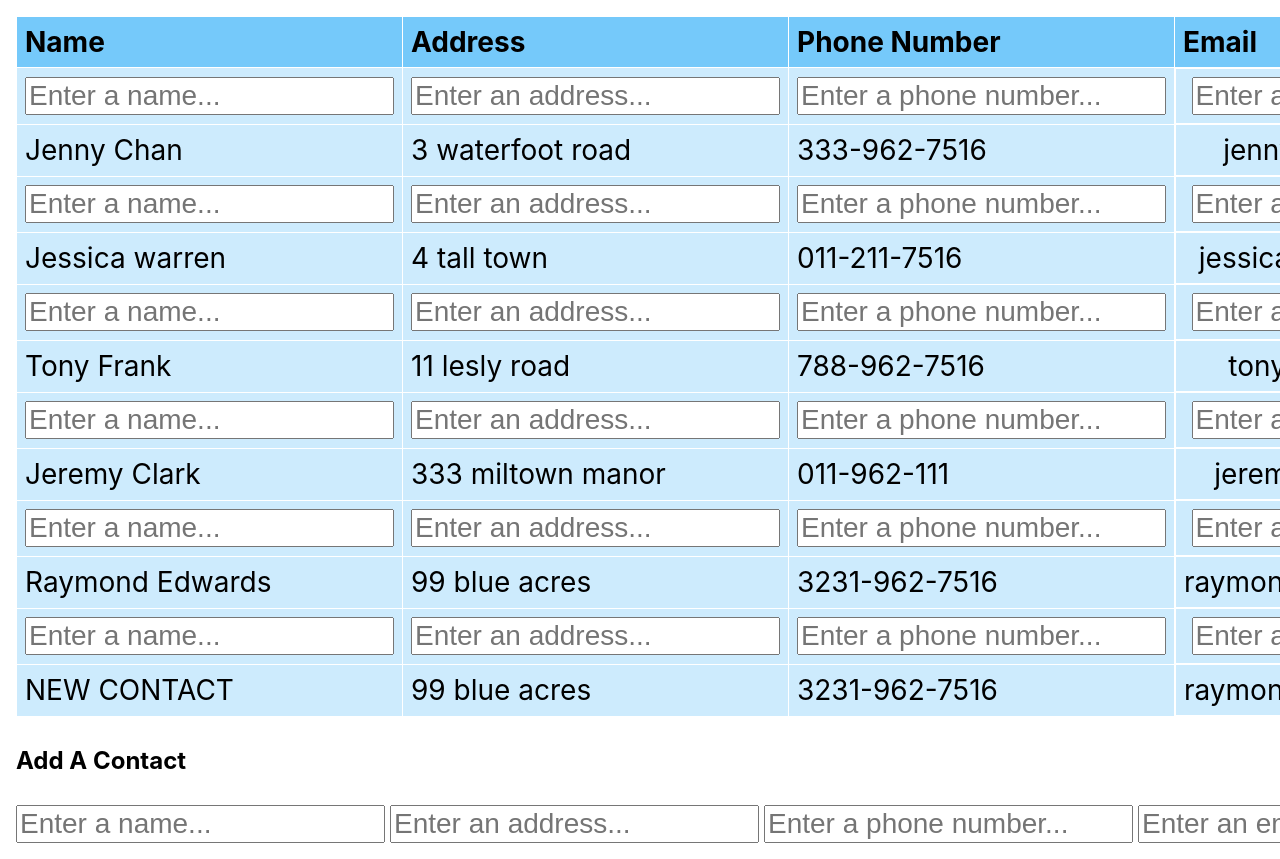
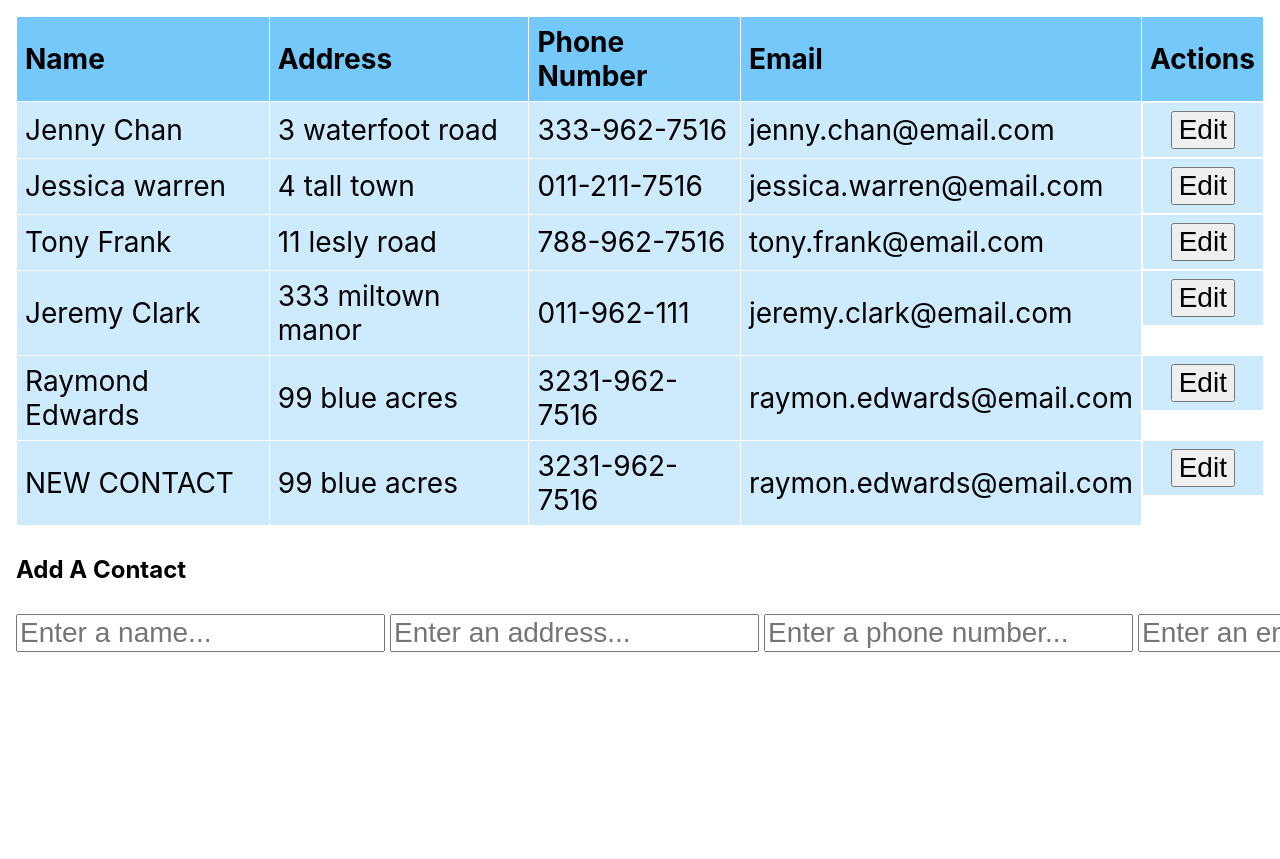
Before and after one commit to jdh2021/react-table, a React (Create React App) app: page / in a window 1280 px wide. Shown: the top 859 px of the page. After the commit the page ends 800 px from the top, so only its background shows below. Built offline with nearby package versions, Linux system fonts and the light colour scheme.

Commit message:
added edit and save buttons. added state variables and functions to handle changing editable row.

```diff
--- a/src/App.js
+++ b/src/App.js
@@ -7,15 +7,26 @@ import ReadOnlyRow from './components/ReadOnlyRow';
 
 const App = () => {
   const [contacts, setContacts] = useState(data);
-  // store form values in state as object, update value as user types
+
+  // store form values in state as object, hold form data when adding a new contact
   const [addFormData, setAddFormData] = useState({
+    fullName: '',
+    address: '',
+    phoneNumber: '',
+    email: '',
+  });
+
+  // hold form data when editing a given contact
+  const [editFormData, setEditFormData] = useState({
     fullName: '',
     address: '',
     phoneNumber: '',
     email: '',
   })
 
-  // easier to add new values to form
+  // if edit contact id is null, user isn't editing a row. component rerenders b/c state changes
+  const [editContactId, setEditContactId] = useState(null);
+
   const handleAddFormChange = (event) => {
     console.log('in handleAddFormChange');
     event.preventDefault();
@@ -26,11 +37,21 @@ const App = () => {
     setAddFormData(newFormData);
   }
 
+  // store form data
+  const handleEditFormChange = (event) => {
+    event.preventDefault();
+    const fieldName = event.target.getAttribute('name'); // get name of input user has changed
+    const fieldValue = event.target.value; // get value
+    const newFormData = {...editFormData}; // make copy of existing form data so it can be changed w/o mutating state
+    newFormData[fieldName] = fieldValue; // update newFormData object. fieldName is key. fieldValue is property.
+    setEditFormData(newFormData);
+  }
+
   // called when form is submitted
   const handleAddFormSubmit = (event) => {
     // prevents form from doing POST request when submitted
     event.preventDefault();
-    // take data and create new object
+    // takes data and create new object
     const newContact = {
       id: nanoid(),
       fullName: addFormData.fullName,
@@ -42,9 +63,48 @@ const App = () => {
     setContacts(newContacts);
   }
 
+
+  const handleEditFormSubmit = (event) => {
+    event.preventDefault();
+    const editedContact = {
+      id: editContactId,
+      fullName: editFormData.fullName,
+      address: editFormData.address,
+      phoneNumber: editFormData.phoneNumber,
+      email: editFormData.email,
+    }
+    // copy existing contacts array
+    const newContacts = [...contacts];
+    // get index of row we're editing in contacts array
+    const index = contacts.findIndex((contact) => contact.id === editContactId);
+    // replace contact object at index we're editing with editedContact
+    newContacts[index] = editedContact;
+    // set new array in state with updated contact object
+    setContacts(newContacts);
+    // finished editing, hides editable row
+    setEditContactId(null);
+  }
+
+  // accepts event and contact so we know id of contact being edited
+  const handleEditClick = (event, contact) => {
+    event.preventDefault();
+    setEditContactId(contact.id);
+
+    // prepopulate row with contact data from that row when user clicks, take values from contact object, save to editFormData.
+    // has same properties as editFormData object
+    const formValues = {
+      fullName: contact.fullName,
+      address: contact.address,
+      phoneNumber: contact.phoneNumber,
+      email: contact.email,
+    }
+    // pass this to editable row component
+    setEditFormData(formValues);
+  }
+
   return (<div className="app-container">
-    {/* wrap entire table in form tag to avoid tbody, form child issue */}
-    <form>
+    {/* wrap entire table in form tag to avoid nesting tbody, form child issue */}
+    <form onSubmit={handleEditFormSubmit}>
     <table>
       <thead>
         <tr>
@@ -52,15 +112,18 @@ const App = () => {
           <th>Address</th>
           <th>Phone Number</th>
           <th>Email</th>
+          <th>Actions</th>
         </tr>
       </thead>
       <tbody>
         { contacts.map((contact) =>
-            // can't have two children components, need to import fragment
             <Fragment>
-              {/* would wrap editable row as form but <form> can't appear as child of <tbody */}
-              <EditableRow />
-              <ReadOnlyRow contact={contact} />
+              {/* if id of current contact object matches id stored in state in editContactId, then render editable row. */}
+              { editContactId === contact.id ?
+                (<EditableRow editFormData={editFormData} handleEditFormChange={handleEditFormChange} />) :
+                (<ReadOnlyRow contact={contact} handleEditClick={handleEditClick} />
+                )
+              }
             </Fragment>
           )
         }
@@ -69,7 +132,7 @@ const App = () => {
     </form>
 
     <h2>Add A Contact</h2>
-    <form>
+    <form onSubmit={handleAddFormSubmit}>
       <input type="text" name="fullName" required="required" placeholder="Enter a name..." onChange={handleAddFormChange}></input>
       <input type="text" name="address" required="required" placeholder="Enter an address..." onChange={handleAddFormChange}></input>
       <input type="text" name="phoneNumber" required="required" placeholder="Enter a phone number..." onChange={handleAddFormChange}></input>
--- a/src/components/EditableRow.js
+++ b/src/components/EditableRow.js
@@ -1,12 +1,13 @@
 
 
-const EditableRow = () => {
-    return  (//component for editable row
+const EditableRow = ({editFormData, handleEditFormChange}) => {
+    return  (
     <tr>
-      <td><input type="text" name="fullName" required="required" placeholder="Enter a name..."></input></td>
-      <td><input type="text" name="address" required="required" placeholder="Enter an address..."></input></td>
-      <td><input type="text" name="phoneNumber" required="required" placeholder="Enter a phone number..."></input></td>
-      <td><input type="email" name="email" required="required" placeholder="Enter an email..."></input></td>
+      <td><input type="text" name="fullName" required="required" placeholder="Enter a name..." value={editFormData.fullName} onChange={handleEditFormChange}></input></td>
+      <td><input type="text" name="address" required="required" placeholder="Enter an address..." value={editFormData.address} onChange={handleEditFormChange}></input></td>
+      <td><input type="text" name="phoneNumber" required="required" placeholder="Enter a phone number..." value={editFormData.phoneNumber} onChange={handleEditFormChange}></input></td>
+      <td><input type="email" name="email" required="required" placeholder="Enter an email..." value={editFormData.email} onChange={handleEditFormChange}></input></td>
+      <td><button type="submit">Save</button></td>
     </tr>
     )
 }
--- a/src/components/ReadOnlyRow.js
+++ b/src/components/ReadOnlyRow.js
@@ -1,12 +1,13 @@
 
 
-const ReadOnlyRow = ({contact}) => {
-    return  (//component for read-only row
+const ReadOnlyRow = ({contact, handleEditClick}) => {
+    return  (
     <tr>
       <td>{contact.fullName}</td>
       <td>{contact.address}</td>
       <td>{contact.phoneNumber}</td>
       <td>{contact.email}</td>
+      <td><button type="button" onClick={(event) => handleEditClick(event, contact)}>Edit</button></td>
   </tr>
     )
 }
```
